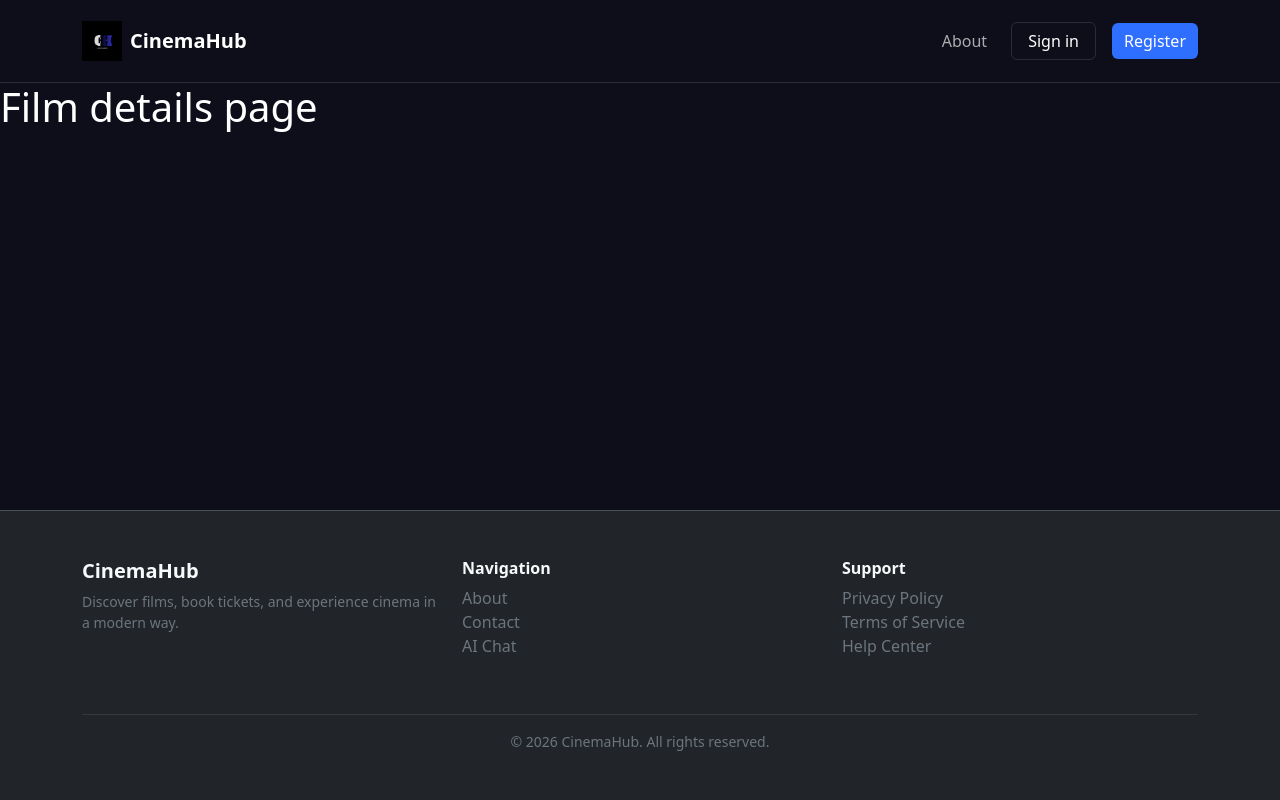
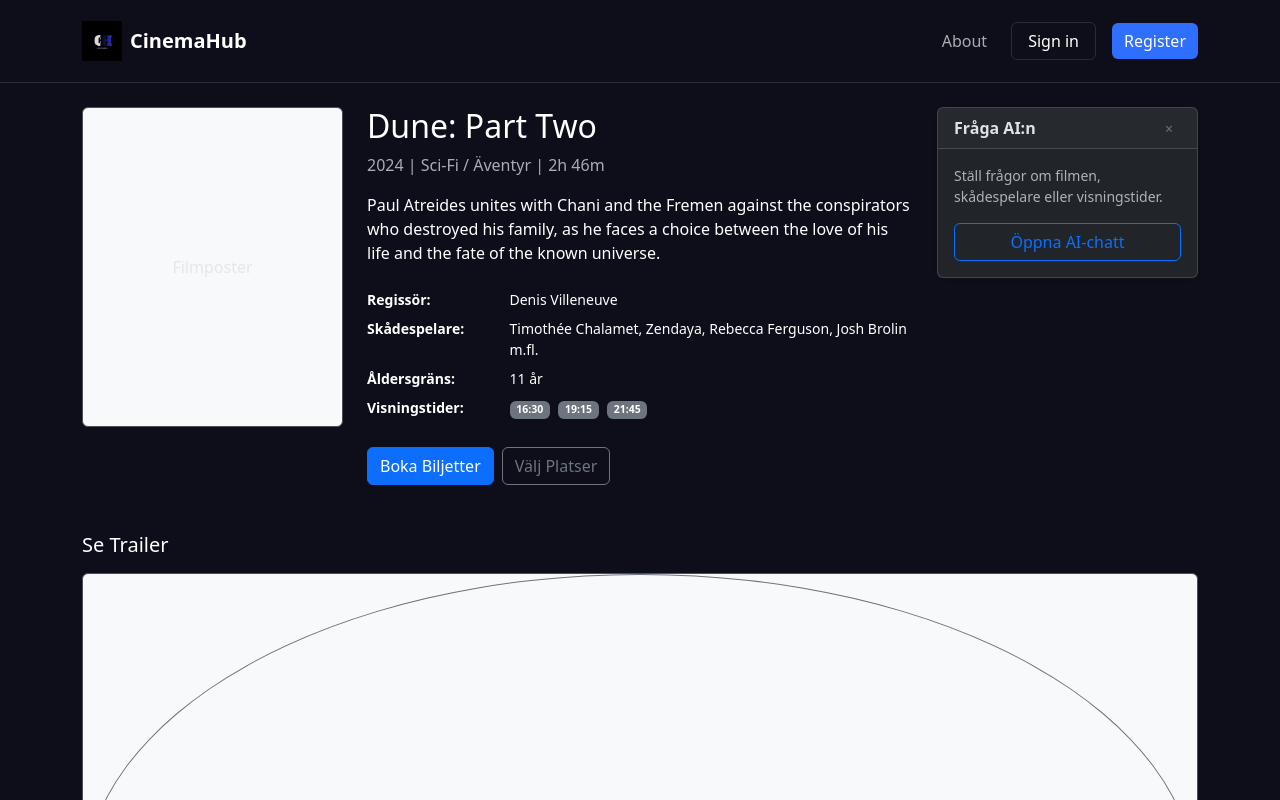
Before and after one commit to ebadianh/cinema-hub, a React (Vite) app: page /films/1 in a window 1280 px wide. Shown: the top 800 px of the page. Built offline with nearby package versions, Linux system fonts and the light colour scheme.

Commit message:
added filmdetails page structure

```diff
--- a/src/components/Cards.tsx
+++ b/src/components/Cards.tsx
@@ -1,4 +1,5 @@
 import { useEffect, useState } from "react";
+import { Link } from "react-router-dom";
 
 type Film = {
   id: number;
@@ -94,17 +95,26 @@ export default function Cards() {
       <div className="row g-3">
         {films.map((f) => (
           <div key={f.id} className="col-12 col-sm-6 col-md-4 col-lg-3">
+            <Link
+              to={`/films/${f.id}`}
+              className="text-decoration-none text-reset"
+            >
               <div className="card h-100 shadow-sm">
                 <div className="card-body d-flex flex-column">
                   <h5 className="card-title mb-1">{f.title}</h5>
 
                   <div className="text-muted small mb-2">
-                  {f.production_year} • {f.duration_minutes} min • {f.age_rating}+
+                    {f.production_year} • {f.duration_minutes} min •{" "}
+                    {f.age_rating}+
                   </div>
 
                   <div className="mb-2">
-                  <span className="badge text-bg-secondary me-2">{f.genre}</span>
-                  <span className="badge text-bg-light">{f.distributor}</span>
+                    <span className="badge text-bg-secondary me-2">
+                      {f.genre}
+                    </span>
+                    <span className="badge text-bg-light">
+                      {f.distributor}
+                    </span>
                   </div>
 
                   <p className="card-text small flex-grow-1">
@@ -113,12 +123,16 @@ export default function Cards() {
 
                   <div className="small">
                     <div>
-                    <strong>Director:</strong> {" "}
-                    {getDirectorsForFilm(f.id).map((d) => d.name).join(", ") || "N/A"}
+                      <strong>Director:</strong>{" "}
+                      {getDirectorsForFilm(f.id)
+                        .map((d) => d.name)
+                        .join(", ") || "N/A"}
                     </div>
                     <div className="text-muted">
-                    <strong>Actors:</strong> {" "}
-                    {getActorsForFilm(f.id).map((a) => a.name).join(", ") || "N/A"}
+                      <strong>Actors:</strong>{" "}
+                      {getActorsForFilm(f.id)
+                        .map((a) => a.name)
+                        .join(", ") || "N/A"}
                     </div>
                   </div>
 
@@ -128,6 +142,7 @@ export default function Cards() {
                   </div> */}
                 </div>
               </div>
+            </Link>
           </div>
         ))}
       </div>
--- a/src/pages/FilmDetails.tsx
+++ b/src/pages/FilmDetails.tsx
@@ -1,5 +1,97 @@
 export default function FilmDetails() {
-    return <>
-        <h1>Film details page</h1>
-    </>
-};
+  return (
+    <div className="container py-4">
+      <div className="row g-4 align-items-start">
+        {/* Poster column */}
+        <div className="col-lg-3 col-md-4">
+          <div
+            className="border rounded bg-light d-flex align-items-center justify-content-center w-100"
+            style={{ minHeight: "320px" }}
+          >
+            <span className="text-muted">Film­poster</span>
+          </div>
+        </div>
+
+        {/* Film details column */}
+        <div className="col-lg-6 col-md-8">
+          <h1 className="h2 mb-2">Dune: Part Two</h1>
+          <p className="text-muted mb-3">
+            2024 | Sci-Fi / Äventyr | 2h 46m
+          </p>
+
+          <p className="mb-4">
+            Paul Atreides unites with Chani and the Fremen against the
+            conspirators who destroyed his family, as he faces a choice between
+            the love of his life and the fate of the known universe.
+          </p>
+
+          <dl className="row small mb-0">
+            <dt className="col-sm-3 fw-semibold">Regissör:</dt>
+            <dd className="col-sm-9 mb-2">Denis Villeneuve</dd>
+
+            <dt className="col-sm-3 fw-semibold">Skådespelare:</dt>
+            <dd className="col-sm-9 mb-2">
+              Timothée Chalamet, Zendaya, Rebecca Ferguson, Josh Brolin m.fl.
+            </dd>
+
+            <dt className="col-sm-3 fw-semibold">Åldersgräns:</dt>
+            <dd className="col-sm-9 mb-2">11 år</dd>
+
+            <dt className="col-sm-3 fw-semibold">Visningstider:</dt>
+            <dd className="col-sm-9 mb-0">
+              <span className="badge text-bg-secondary me-2 mb-1">16:30</span>
+              <span className="badge text-bg-secondary me-2 mb-1">19:15</span>
+              <span className="badge text-bg-secondary me-2 mb-1">21:45</span>
+            </dd>
+          </dl>
+
+          <div className="d-flex flex-wrap gap-2 mt-4">
+            <button type="button" className="btn btn-primary">
+              Boka Biljetter
+            </button>
+            <button type="button" className="btn btn-outline-secondary">
+              Välj Platser
+            </button>
+          </div>
+        </div>
+
+        {/* AI side panel column */}
+        <div className="col-lg-3 d-none d-lg-block">
+          <div className="card shadow-sm">
+            <div className="card-header d-flex justify-content-between align-items-center">
+              <span className="fw-semibold">Fråga AI:n</span>
+              <button
+                type="button"
+                className="btn btn-sm btn-outline-secondary border-0 px-2 py-0"
+                aria-label="Stäng AI-panel"
+              >
+                ×
+              </button>
+            </div>
+            <div className="card-body">
+              <p className="small text-muted mb-3">
+                Ställ frågor om filmen, skådespelare eller visningstider.
+              </p>
+              <a href="/chat" className="btn btn-outline-primary w-100">
+                Öppna AI-chatt
+              </a>
+            </div>
+          </div>
+        </div>
+      </div>
+
+      {/* Trailer section */}
+      <section className="mt-5">
+        <h2 className="h5 mb-3">Se Trailer</h2>
+        <div className="ratio ratio-16x9 border rounded bg-light d-flex align-items-center justify-content-center">
+          <button
+            type="button"
+            className="btn btn-outline-secondary rounded-circle px-3 py-2"
+          >
+            ▶
+          </button>
+        </div>
+      </section>
+    </div>
+  );
+}
```
Lines whose indentation alone changed are shown as unchanged.
